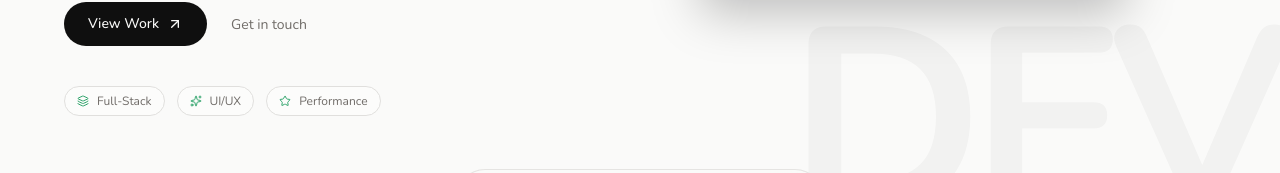
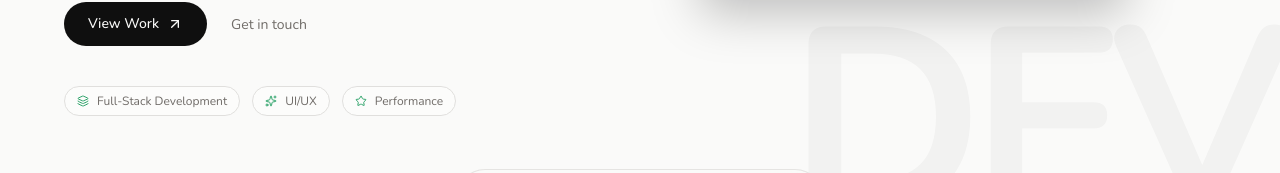
Before and after one commit to D-e-v-Sr/Personal-web, a Next.js app: page / in a window 1280 px wide. Shown: the part 549-722 px from the top of the page. Built offline with nearby package versions, Linux system fonts and the light colour scheme.

Commit message:
update content

```diff
--- a/app/page.tsx
+++ b/app/page.tsx
@@ -9,7 +9,7 @@ import { MagneticButton } from "@/components/portfolio/magnetic-button";
 import { MacBookCode } from "@/components/portfolio/macbook-code";
 
 const capabilities = [
-  { icon: Layers, label: "Full-Stack" },
+  { icon: Layers, label: "Full-Stack Development" },
   { icon: Sparkles, label: "UI/UX" },
   { icon: Star, label: "Performance" },
 ];
```
